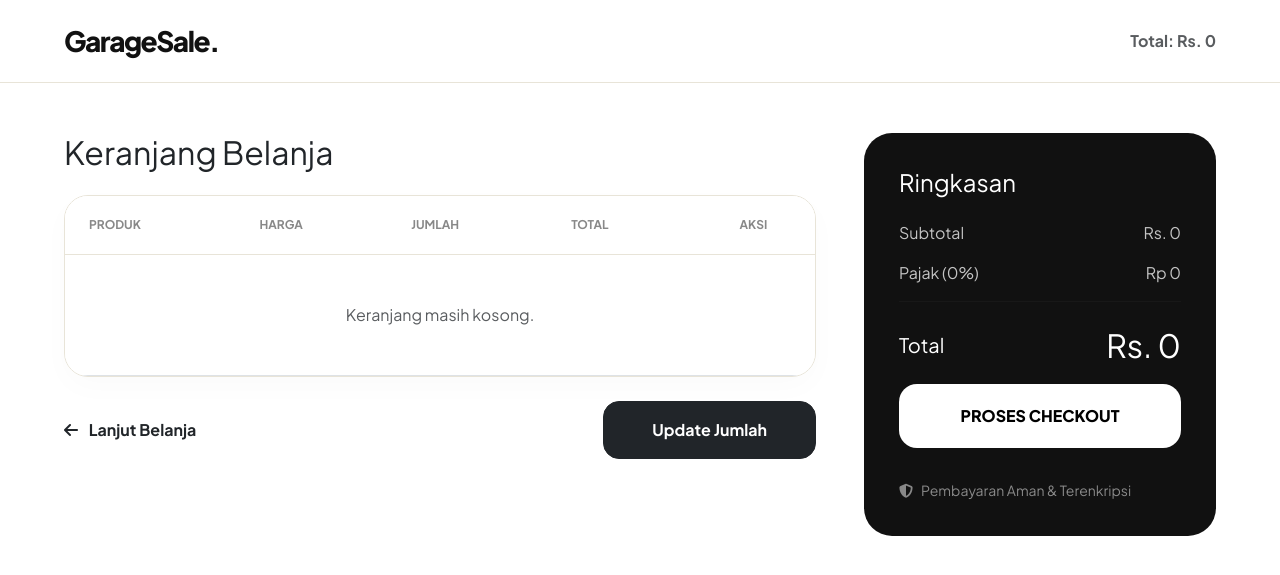
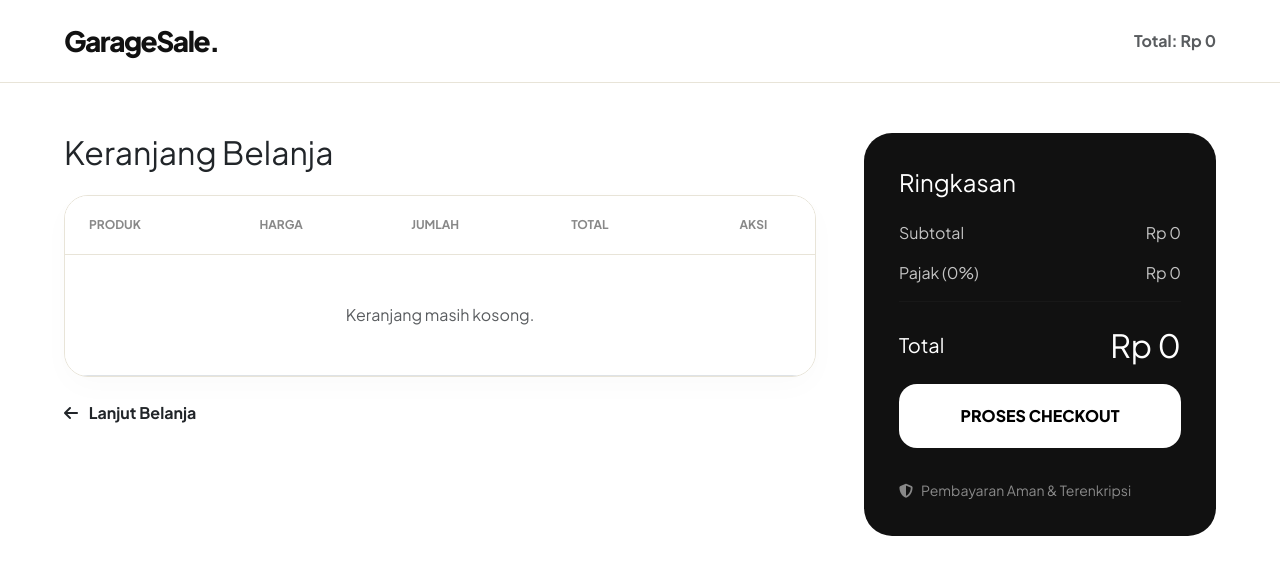
Before and after one commit to marsellawati-sys/garage-sale-online, a PHP site: page /my-cart.php in a window 1280 px wide. Shown: the top 575 px of the page. Run offline with PHP 8.4, Linux system fonts and the light colour scheme; a user stored in the database is signed in; a stand-in replaces the project's code that opens the database connection.

Commit message:
Update my-cart.php

```diff
--- a/user/my-cart.php
+++ b/user/my-cart.php
@@ -3,6 +3,12 @@ session_start();
 error_reporting(E_ALL);
 ini_set('display_errors', 1);
 include('includes/config.php');
+
+// Proteksi Keamanan Berbasis Sesi: Jika belum login, paksa kembali ke halaman login
+if (!isset($_SESSION['login']) || strlen($_SESSION['login']) == 0) {
+    header('location:login.php');
+    exit();
+}
 
 // --- 1. LOGIKA UPDATE & HAPUS ---
 
@@ -13,21 +19,14 @@ if(isset($_GET['del'])){
     echo "<script>window.location='my-cart.php';</script>";
 }
 
-if(isset($_POST['submit'])){
-    if(!empty($_SESSION['cart'])){
-        // Logika Update Quantity
-        foreach($_POST['quantity'] as $key => $val){
-            if((int)$val <= 0){
-                unset($_SESSION['cart'][$key]);
-            } else {
-                if(is_array($_SESSION['cart'][$key])){
-                    $_SESSION['cart'][$key]['quantity'] = (int)$val;
-                } else {
-                    $_SESSION['cart'][$key] = (int)$val;
-                }
-            }
+// Logika update dibatasi agar kuantitas selalu dipaksa bernilai 1
+if(isset($_POST['submit']) || !empty($_SESSION['cart'])){
+    foreach($_SESSION['cart'] as $key => $val){
+        if(is_array($_SESSION['cart'][$key])){
+            $_SESSION['cart'][$key]['quantity'] = 1;
+        } else {
+            $_SESSION['cart'][$key] = 1;
         }
-        echo "<script>alert('Keranjang diperbarui!'); window.location='my-cart.php';</script>";
     }
 }
 
@@ -42,9 +41,7 @@ if(!empty($_SESSION['cart']) && is_array($_SESSION['cart'])){
 
     if($query_h){
         while($row_h = mysqli_fetch_array($query_h)){
-            $item_id = $row_h['id'];
-            $val = $_SESSION['cart'][$item_id];
-            $qty = is_array($val) ? (int)$val['quantity'] : (int)$val;
+            $qty = 1; // Dikunci hanya 1 qty per produk
             $price = (float)$row_h['productPrice'];
             $total_price += ($price * $qty);
             $total_qty += $qty;
@@ -80,7 +77,17 @@ if(!empty($_SESSION['cart']) && is_array($_SESSION['cart'])){
         .table th { padding: 20px; font-weight: 700; color: #888; text-transform: uppercase; font-size: 12px; }
 
         .cart-img { width: 90px; height: 90px; object-fit: contain; border-radius: 15px; background: #f9f9f9; padding: 5px; }
-        .qty-input { width: 70px; padding: 8px; border-radius: 10px; border: 1px solid var(--beige-border); text-align: center; font-weight: 700; }
+
+        /* Badge Kuantitas Statis Berwarna Gelap Eksklusif */
+        .qty-badge {
+            background-color: #f5f5f5;
+            color: #111;
+            font-weight: 800;
+            padding: 8px 16px;
+            border-radius: 10px;
+            border: 1px solid var(--beige-border);
+            display: inline-block;
+        }
 
         /* Tombol Hapus Modern */
         .btn-delete {
@@ -105,7 +112,7 @@ if(!empty($_SESSION['cart']) && is_array($_SESSION['cart'])){
 <div class="top-brand-row">
     <a href="index.php" class="logo">GarageSale.</a>
     <div class="d-flex align-items-center gap-3">
-        <span class="text-muted fw-bold">Total: Rs. <?php echo number_format($total_price, 0, ',', '.'); ?></span>
+        <span class="text-muted fw-bold">Total: Rp <?php echo number_format($total_price, 0, ',', '.'); ?></span>
     </div>
 </div>
 
@@ -133,10 +140,8 @@ if(!empty($_SESSION['cart']) && is_array($_SESSION['cart'])){
                                 $query = mysqli_query($con, $sql);
 
                                 while($row = mysqli_fetch_array($query)){
-                                    $val = $_SESSION['cart'][$row['id']];
-                                    $qty = is_array($val) ? (int)$val['quantity'] : (int)$val;
                                     $price = (float)$row['productPrice'];
-                                    $subtotal = $qty * $price;
+                                    $subtotal = 1 * $price; // Subtotal otomatis dikali 1
                             ?>
                             <tr>
                                 <td class="ps-4">
@@ -148,11 +153,11 @@ if(!empty($_SESSION['cart']) && is_array($_SESSION['cart'])){
                                         </div>
                                     </div>
                                 </td>
-                                <td class="fw-600">Rs. <?php echo number_format($price, 0, ',', '.'); ?></td>
+                                <td class="fw-600">Rp <?php echo number_format($price, 0, ',', '.'); ?></td>
                                 <td>
-                                    <input type="number" class="qty-input" value="<?php echo $qty; ?>" name="quantity[<?php echo $row['id']; ?>]" min="1">
+                                    <span class="qty-badge">1 Pcs</span>
                                 </td>
-                                <td class="fw-800 text-dark">Rs. <?php echo number_format($subtotal, 0, ',', '.'); ?></td>
+                                <td class="fw-800 text-dark">Rp <?php echo number_format($subtotal, 0, ',', '.'); ?></td>
                                 <td class="text-center">
                                     <a href="my-cart.php?del=<?php echo $row['id']; ?>"
                                        class="btn-delete mx-auto"
@@ -168,9 +173,8 @@ if(!empty($_SESSION['cart']) && is_array($_SESSION['cart'])){
                     </table>
                 </div>
 
-                <div class="mt-4 d-flex justify-content-between align-items-center">
+                <div class="mt-4">
                     <a href="index.php" class="text-dark fw-bold text-decoration-none"><i class="fa fa-arrow-left me-2"></i> Lanjut Belanja</a>
-                    <button type="submit" name="submit" class="btn btn-dark px-5 py-3 rounded-4 fw-bold">Update Jumlah</button>
                 </div>
             </form>
         </div>
@@ -180,7 +184,7 @@ if(!empty($_SESSION['cart']) && is_array($_SESSION['cart'])){
                 <h4 class="fw-800 mb-4">Ringkasan</h4>
                 <div class="d-flex justify-content-between mb-3 opacity-75">
                     <span>Subtotal</span>
-                    <span>Rs. <?php echo number_format($total_price, 0, ',', '.'); ?></span>
+                    <span>Rp <?php echo number_format($total_price, 0, ',', '.'); ?></span>
                 </div>
                 <div class="d-flex justify-content-between mb-3 opacity-75">
                     <span>Pajak (0%)</span>
@@ -189,7 +193,7 @@ if(!empty($_SESSION['cart']) && is_array($_SESSION['cart'])){
                 <hr style="border-color: rgba(255,255,255,0.1)">
                 <div class="d-flex justify-content-between align-items-center mt-4">
                     <span class="h5 mb-0">Total</span>
-                    <span class="h2 fw-800 mb-0">Rs. <?php echo number_format($total_price, 0, ',', '.'); ?></span>
+                    <span class="h2 fw-800 mb-0">Rp <?php echo number_format($total_price, 0, ',', '.'); ?></span>
                 </div>
 
                 <a href="payment-method.php" class="btn-to-payment">PROSES CHECKOUT</a>
@@ -207,4 +211,3 @@ if(!empty($_SESSION['cart']) && is_array($_SESSION['cart'])){
 
 </body>
 </html>
-<?php ?>
```
